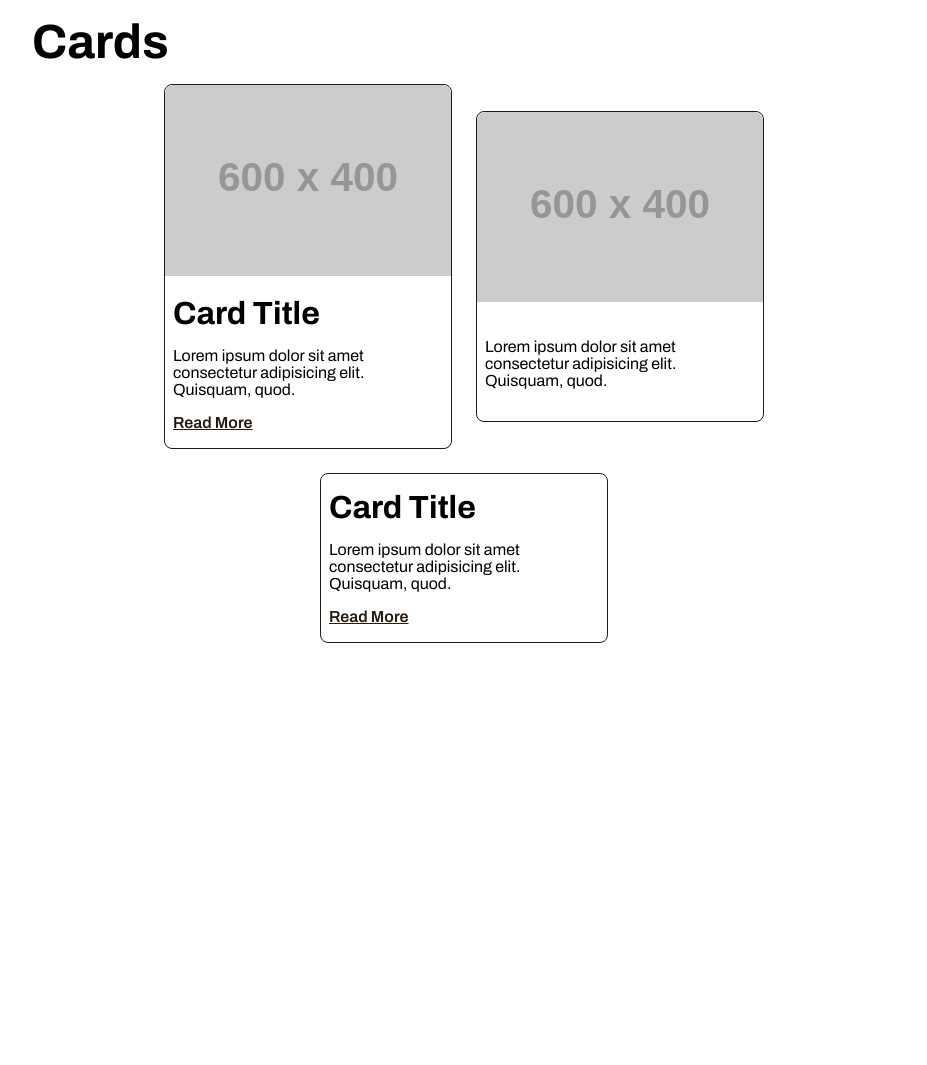
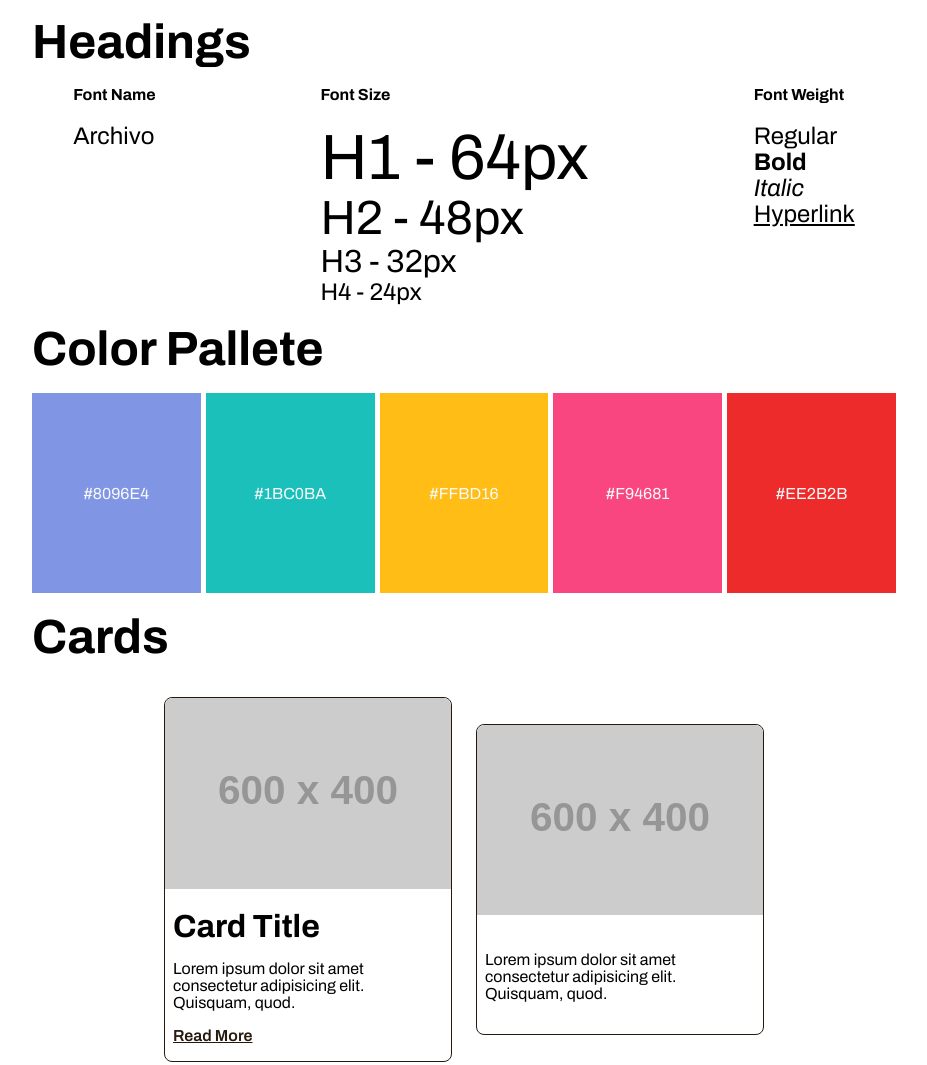
Before and after one commit to rame0033/sleek-css, a plain HTML site: page index.html in a window 1280 px wide. Shown: the top 1065 px of the page, without its empty margins (176-1103 px from the left). Before the commit the page ends 800 px from the top, so only its background shows below. Drawn offline with Linux system fonts and the light colour scheme; placeholder pictures from the web are drawn by us.

Commit message:
Added colors and font

```diff
--- a/index.html
+++ b/index.html
@@ -13,7 +13,57 @@
     <!-- Card div-->
 
     <div class="container">
+
+        <h2>Headings</h2>
+        <br>
+    <div class="heading-container">
+
+        <div>
+        <p>Font Name</p>
+        <h4>Archivo</h4>
+        </div>
+
+        <br>
+
+        <div>
+        <p>Font Size</p>
+        <h1>H1 - 64px</h1>
+        <h2>H2 - 48px</h2>
+        <h3>H3 - 32px</h1>
+        <h4>H4 - 24px</h4>
+        </div>
+
+        <br>
+
+        <div>
+        <p>Font Weight</p>
+        <h4 class="h4-reg">Regular</h4>
+        <h4 class="h4-bold">Bold</h4>
+        <h4 class="h4-italic">Italic</h4>
+        <h4 class="h4-hyper">Hyperlink</h4>
+        </div>
+
+    </div>
+    <br>
+
+
+    <div class="color-container">
+        <h2>Color Pallete</h2>
+        <br>
+            <div class ="color-box">
+            <div class ="color-pri"><p>#8096E4</p></div>
+            <div class ="color-sec"><p>#1BC0BA</p></div>
+            <div class ="color-info"><p>#FFBD16</p></div>
+            <div class ="color-success"><p>#F94681</p></div>
+            <div class ="color-danger"><p>#EE2B2B</p></div>
+            </div>
+    </div>
+    <br>
+
+
         <h2>Cards</h2>
+
+        <br>
 
     <div class="card-container">
         <!-- Card style #1 -->
@@ -25,6 +75,7 @@
                 <a href="#" class="btn btn-primary">Read More</a>
             </div>
         </div>
+
 
         <!-- Card style #2 -->
         <div class="card">
--- a/src/_base.scss
+++ b/src/_base.scss
@@ -1,5 +1,73 @@
 @use 'sass:map';
 @use 'variables';
+
+
+// Color
+
+.color-container{
+
+    .color-box{
+        display: flex;
+        gap: 5px;
+    }
+
+    .color-box p {
+        font-family: variables.$sleek-font-card;
+        font-size: variables.$font-xsmall;
+        font-weight: variables.$font-regular;
+
+    }
+
+    .color-pri{
+        display: flex;
+        justify-content: center;
+        align-items: center;
+        background-color: map.get(variables.$theme,"primary");
+        color: map.get(variables.$theme,"dark");
+        height: 200px;
+        width: 200px;
+    }
+
+    .color-sec{
+        display: flex;
+        justify-content: center;
+        align-items: center;
+        background-color: map.get(variables.$theme,"secondary");
+        color: map.get(variables.$theme,"dark");
+        height: 200px;
+        width: 200px;
+    }
+
+    .color-info{
+        display: flex;
+        justify-content: center;
+        align-items: center;
+        background-color: map.get(variables.$theme,"info");
+        color: map.get(variables.$theme,"dark");
+        height: 200px;
+        width: 200px;
+    }
+
+    .color-success{
+        display: flex;
+        justify-content: center;
+        align-items: center;
+        background-color: map.get(variables.$theme,"success");
+        color: map.get(variables.$theme,"dark");
+        height: 200px;
+        width: 200px;
+    }
+    .color-danger{
+        display: flex;
+        justify-content: center;
+        align-items: center;
+        background-color: map.get(variables.$theme,"danger");
+        color: map.get(variables.$theme,"dark");
+        height: 200px;
+        width: 200px;
+    }
+
+}
 
 //Card
 .card{
--- a/src/_typography.scss
+++ b/src/_typography.scss
@@ -1,5 +1,64 @@
 @use 'sleek-font-card';
 @use 'variables';
+
+//Typography for text
+
+h1, h2, h3, h4 {
+    font-family: variables.$sleek-font-card;
+}
+
+h1 {
+    font-size: variables.$font-xlarge;
+    font-weight: variables.$font-regular;
+}
+
+.heading-container h2 {
+    font-size: variables.$font-large;
+    font-weight: variables.$font-regular;
+}
+
+h3 {
+    font-size: variables.$font-medium;
+    font-weight: variables.$font-regular;
+}
+
+h4 {
+    font-size: variables.$font-small;
+    font-weight: variables.$font-regular;
+}
+
+.heading-container {
+   display: flex;
+    justify-content: space-around;
+}
+
+.heading-container p {
+    margin-bottom: 20px;
+    font-family: variables.$sleek-font-card;
+    font-size: variables.$font-xsmall;
+    font-weight: variables.$font-bold;
+}
+
+.heading-container .h4-reg {
+    font-size: variables.$font-small;
+    font-weight: variables.$font-regular;
+}
+
+.heading-container .h4-bold {
+    font-size: variables.$font-small;
+    font-weight: variables.$font-bold;
+}
+
+.heading-container .h4-italic {
+    font-size: variables.$font-small;
+    font-style: variables.$font-italic;
+}
+
+.heading-container .h4-hyper {
+    font-size: variables.$font-small;
+    text-decoration: underline;
+}
+
 
 //Card heading
 .card-title{
--- a/src/_variables.scss
+++ b/src/_variables.scss
@@ -1,5 +1,10 @@
 //Variables
 $theme:(
+    "primary": #8096E4,
+    "secondary": #1BC0BA,
+    "info": #FFBD16,
+    "success": #F94681,
+    "danger": #ee2b2b,
     "light": #28190e,
     "dark": #f8f9fa,
 );
@@ -14,6 +19,10 @@ $font-med:500;
 $font-regular: 400;
 $font-light: 300;
 $font-xlight: 200;
+
+// Font styles
+$font-italic: italic;
+$font-underlined: underline;
 
 // Font sizes
 $font-xlarge: 4rem;
```
Also changed, not shown: css/style.css, 1 other file.
